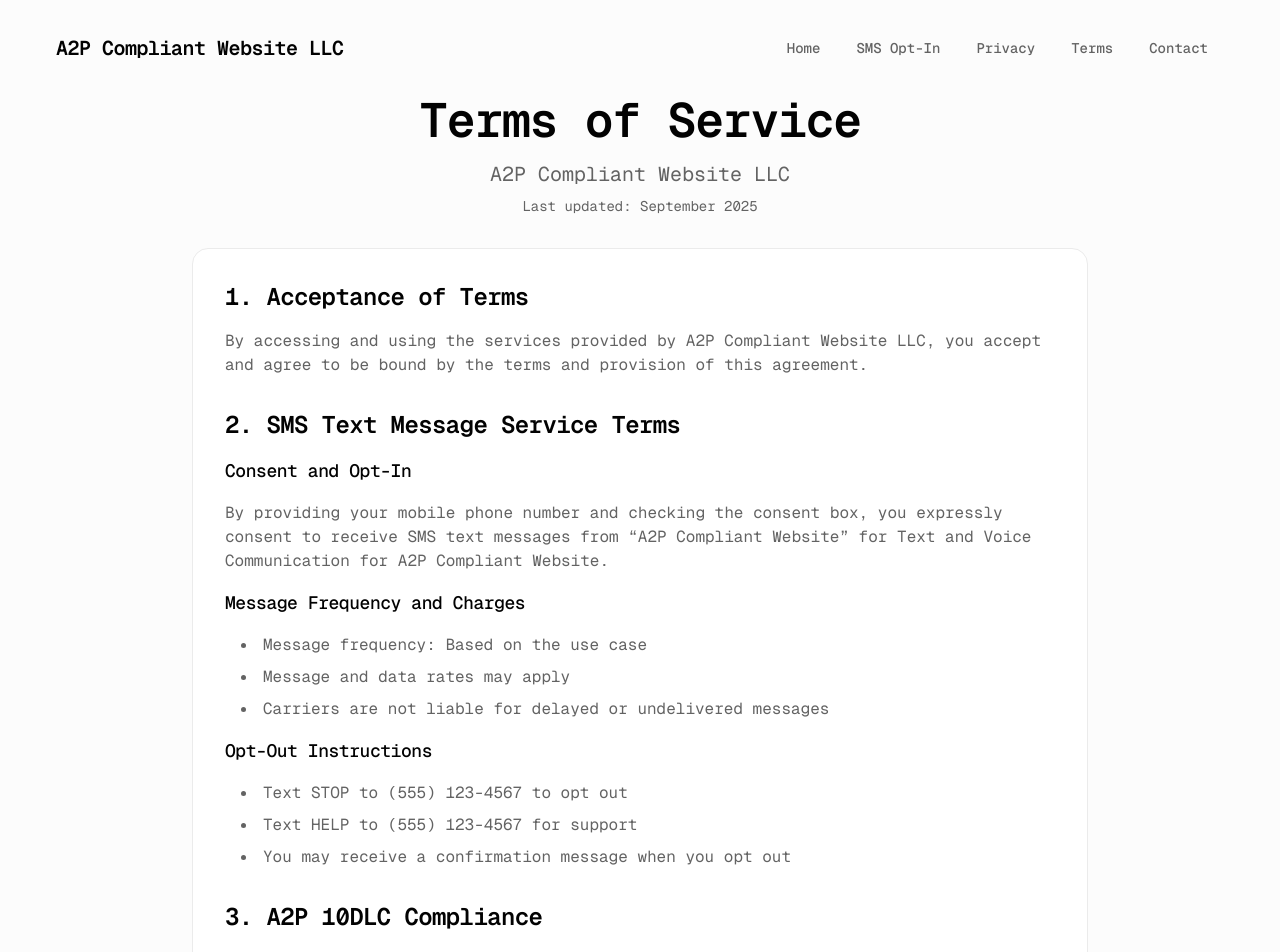
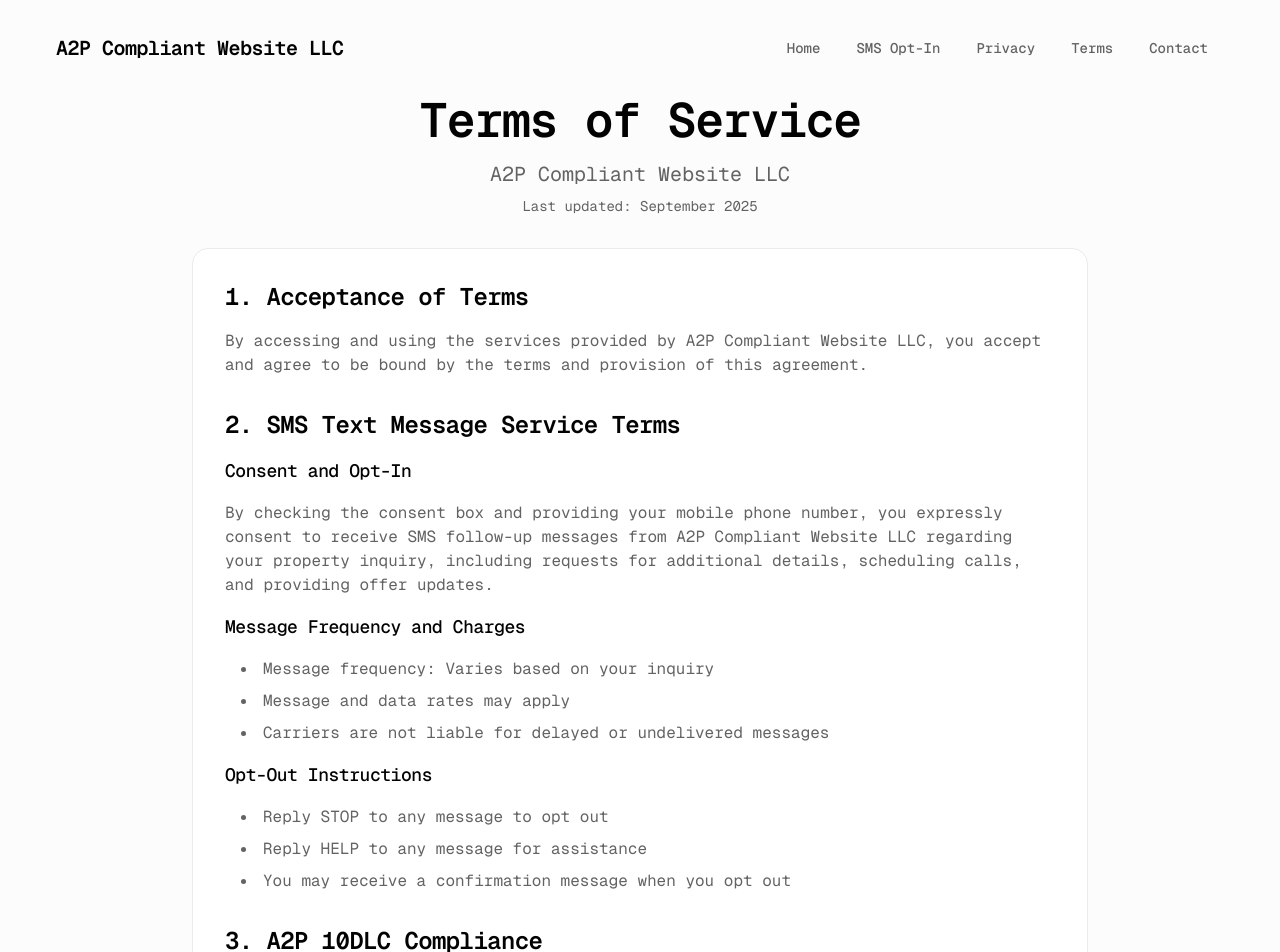
Before and after one commit to gnzchan/a2p-site, a Next.js app: page /terms in a window 1280 px wide. Shown: the top 952 px of the page. Built offline with nearby package versions, Linux system fonts and the light colour scheme.

Commit message:
Refactor SMS consent messaging across Contact, Privacy Policy, Terms, and SMS Opt-In pages to improve clarity and user understanding, including updates to consent language and additional property details field in the SMS Opt-In form.

```diff
--- a/app/contact/page.tsx
+++ b/app/contact/page.tsx
@@ -239,27 +239,38 @@ export default function Contact() {
                   />
                 </div>
 
-                {/* SMS Opt-In Language */}
+                {/* SMS Consent Checkbox */}
                 <Card className="bg-muted/50 border-border/50">
                   <CardContent className="p-4">
-                    <div className="space-y-3 text-sm">
-                      <p className="text-foreground font-medium">
-                        If you wish to receive SMS text messages from{" "}
-                        {config.companyName}, please check the box below.
-                      </p>
-                      <p className="text-muted-foreground">
-                        By checking this box, you give consent to{" "}
-                        <span className="font-medium">
-                          &ldquo;{config.smsBrand}&rdquo;
-                        </span>{" "}
-                        to send SMS text messages for{" "}
-                        <span className="font-medium">{config.useCase}</span>{" "}
-                        according to our{" "}
+                    <div className="flex items-start space-x-3">
+                      <Checkbox
+                        id="consent"
+                        name="consent"
+                        checked={formData.consent}
+                        onCheckedChange={(checked) =>
+                          setFormData((prev) => ({
+                            ...prev,
+                            consent: !!checked,
+                          }))
+                        }
+                        className="mt-0.5 shrink-0"
+                      />
+                      <Label
+                        htmlFor="consent"
+                        className="cursor-pointer text-xs leading-relaxed"
+                      >
+                        <span className="text-foreground font-medium">
+                          By checking this box and providing my phone number, I
+                          consent to receive SMS follow-up messages from{" "}
+                          {config.companyName} regarding property offers and
+                          real estate inquiries. Message frequency varies.
+                          Message &amp; data rates may apply. Reply STOP to opt
+                          out, HELP for assistance. See our{" "}
                           <Link
                             href="/terms"
                             className="text-foreground font-medium hover:underline"
                           >
-                          Terms and Conditions
+                            Terms of Service
                           </Link>{" "}
                           and{" "}
                           <Link
@@ -269,40 +280,11 @@ export default function Contact() {
                             Privacy Policy
                           </Link>
                           .
-                      </p>
-                      <p className="text-muted-foreground">
-                        Message frequency varies. Standard message and data
-                        rates may apply.
-                      </p>
-                      <p className="text-muted-foreground">
-                        For HELP, text {config.phone}.
-                      </p>
-                      <p className="text-muted-foreground">
-                        Text STOP to unsubscribe.
-                      </p>
+                        </span>
+                      </Label>
                     </div>
                   </CardContent>
                 </Card>
-
-                {/* Consent Checkbox */}
-                <div className="flex items-start space-x-3">
-                  <Checkbox
-                    id="consent"
-                    name="consent"
-                    checked={formData.consent}
-                    onCheckedChange={(checked) =>
-                      setFormData((prev) => ({ ...prev, consent: !!checked }))
-                    }
-                    className="mt-1"
-                  />
-                  <Label
-                    htmlFor="consent"
-                    className="cursor-pointer text-sm leading-relaxed font-medium"
-                  >
-                    Check this box to consent to receiving SMS text messages
-                    from {config.smsBrand}
-                  </Label>
-                </div>
 
                 <Button
                   type="submit"
--- a/app/privacy-policy/page.tsx
+++ b/app/privacy-policy/page.tsx
@@ -68,14 +68,15 @@ export default function PrivacyPolicy() {
               </p>
               <p>When you subscribe to our SMS text message service:</p>
               <ul className="ml-4 list-inside list-disc space-y-2">
-                <li>We will send you messages related to {config.useCase}</li>
+                <li>
+                  We will send you follow-up messages related to your property
+                  inquiry, including requests for additional details,
+                  scheduling, and offer updates
+                </li>
                 <li>Message frequency: {config.messageFrequency}</li>
                 <li>Standard message and data rates may apply</li>
-                <li>
-                  You can opt out at any time by replying &ldquo;STOP&rdquo; to
-                  any message
-                </li>
-                <li>For help, text &ldquo;HELP&rdquo; to {config.phone}</li>
+                <li>Reply STOP to any message to opt out at any time</li>
+                <li>Reply HELP to any message for assistance</li>
               </ul>
             </div>
           </section>
--- a/app/sms-optin/page.tsx
+++ b/app/sms-optin/page.tsx
@@ -11,6 +11,7 @@ import { Card, CardContent } from "@/components/ui/card";
 import { Checkbox } from "@/components/ui/checkbox";
 import { Input } from "@/components/ui/input";
 import { Label } from "@/components/ui/label";
+import { Textarea } from "@/components/ui/textarea";
 
 import { config } from "@/lib/config";
 
@@ -19,6 +20,7 @@ export default function SMSOptIn() {
     fullName: "",
     phoneNumber: "",
     email: "",
+    propertyDetails: "",
     consent: false,
   });
   const [isSubmitting, setIsSubmitting] = useState(false);
@@ -43,14 +45,18 @@ export default function SMSOptIn() {
         fullName: "",
         phoneNumber: "",
         email: "",
+        propertyDetails: "",
         consent: false,
       });
       setIsSubmitting(false);
     }, 3000);
   };
 
-  const handleInputChange = (e: React.ChangeEvent<HTMLInputElement>) => {
-    const { name, value, type, checked } = e.target;
+  const handleInputChange = (
+    e: React.ChangeEvent<HTMLInputElement | HTMLTextAreaElement>
+  ) => {
+    const { name, value, type } = e.target;
+    const checked = (e.target as HTMLInputElement).checked;
     setFormData((prev) => ({
       ...prev,
       [name]: type === "checkbox" ? checked : value,
@@ -129,6 +135,22 @@ export default function SMSOptIn() {
               />
             </div>
 
+            <div className="space-y-2">
+              <Label htmlFor="propertyDetails" className="text-sm font-medium">
+                Property Details
+              </Label>
+              <Textarea
+                id="propertyDetails"
+                name="propertyDetails"
+                value={formData.propertyDetails}
+                onChange={handleInputChange}
+                placeholder="Enter your property address and any relevant details (e.g., 123 Main St, Austin, TX 78701 - 3 bed/2 bath single family home)"
+                required
+                rows={4}
+                className="resize-none"
+              />
+            </div>
+
             {/* Consent Checkbox */}
             <Card className="bg-muted/50 border-border/50">
               <CardContent className="p-4">
@@ -147,10 +169,13 @@ export default function SMSOptIn() {
                     className="cursor-pointer text-xs leading-relaxed"
                   >
                     <span className="text-foreground font-medium">
-                      I consent to receive SMS messages from{" "}
-                      {config.companyName} related to my property inquiry.
-                      Message frequency varies. Message &amp; data rates may
-                      apply. Reply STOP to unsubscribe, HELP for help. See our{" "}
+                      By checking this box and providing my phone number, I
+                      consent to receive SMS follow-up messages from{" "}
+                      {config.companyName} regarding my property inquiry,
+                      including requests for additional details, scheduling, and
+                      offer updates. Message frequency varies. Message &amp;
+                      data rates may apply. Reply STOP to opt out, HELP for
+                      assistance. See our{" "}
                       <Link
                         href="/terms"
                         className="text-foreground font-medium hover:underline"
@@ -188,14 +213,15 @@ export default function SMSOptIn() {
               </h3>
               <ul className="text-muted-foreground space-y-2 text-sm">
                 <li>
-                  • You can opt out at any time by replying &ldquo;STOP&rdquo;
-                  to any message
+                  • Reply STOP to any message to opt out at any time
                 </li>
                 <li>
-                  • Message frequency: Varies depending on your property inquiry
+                  • Reply HELP to any message for assistance
+                </li>
+                <li>
+                  • Message frequency varies based on your inquiry
                 </li>
                 <li>• Standard message and data rates may apply</li>
-                <li>• For help, reply &ldquo;HELP&rdquo; to any message</li>
               </ul>
             </CardContent>
           </Card>
--- a/app/terms/page.tsx
+++ b/app/terms/page.tsx
@@ -39,10 +39,11 @@ export default function Terms() {
                 Consent and Opt-In
               </h3>
               <p>
-                By providing your mobile phone number and checking the consent
-                box, you expressly consent to receive SMS text messages from
-                &ldquo;
-                {config.smsBrand}&rdquo; for {config.useCase}.
+                By checking the consent box and providing your mobile phone
+                number, you expressly consent to receive SMS follow-up messages
+                from {config.companyName} regarding your property inquiry,
+                including requests for additional details, scheduling calls, and
+                providing offer updates.
               </p>
 
               <h3 className="text-foreground text-lg font-medium">
@@ -60,8 +61,8 @@ export default function Terms() {
                 Opt-Out Instructions
               </h3>
               <ul className="ml-4 list-inside list-disc space-y-2">
-                <li>Text STOP to {config.phone} to opt out</li>
-                <li>Text HELP to {config.phone} for support</li>
+                <li>Reply STOP to any message to opt out</li>
+                <li>Reply HELP to any message for assistance</li>
                 <li>You may receive a confirmation message when you opt out</li>
               </ul>
             </div>
--- a/lib/config.ts
+++ b/lib/config.ts
@@ -28,8 +28,8 @@ export const config = {
 
   // SMS Service Details
   smsBrand: "A2P Compliant Website",
-  useCase: "Text and Voice Communication for A2P Compliant Website",
-  messageFrequency: "Based on the use case",
+  useCase: "follow-up messages regarding property inquiries, offers, and real estate services",
+  messageFrequency: "Varies based on your inquiry",
 
   // Legal Information
   legal: {
@@ -56,17 +56,5 @@ export const getStopText = () => {
 };
 
 export const getOptInLanguage = () => {
-  return `If you wish to receive SMS text messages from ${
-    config.companyName
-  }, please fill out this form.
-
-By completing this form, you give consent to "${
-    config.smsBrand
-  }" to send SMS text messages for ${
-    config.useCase
-  } according to our Terms and Conditions and Privacy Policy.
-
-Message frequency varies. Standard message and data rates may apply.
-${getHelpText()}.
-${getStopText()}.`;
+  return `By checking this box and providing my phone number, I consent to receive SMS follow-up messages from ${config.companyName} regarding my property inquiry, including requests for additional details, scheduling, and offer updates. Message frequency varies. Message & data rates may apply. Reply STOP to opt out, HELP for assistance. See our Terms of Service and Privacy Policy.`;
 };
```
Also changed, not shown: public/lovable-prompt.txt. Lines whose indentation alone changed are shown as unchanged.
